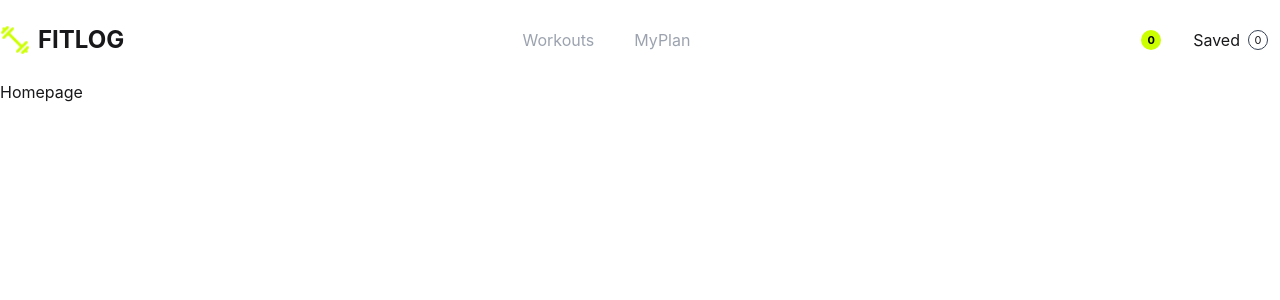
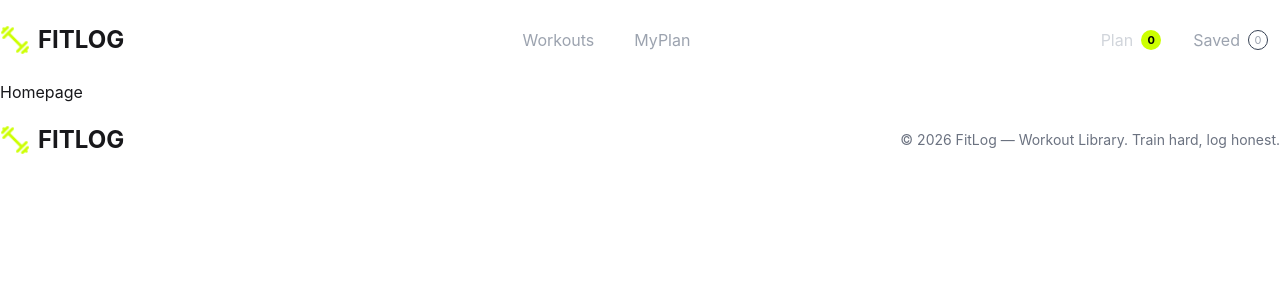
Before and after one commit to tibushra/FitLog-Workout-Library, a Next.js app: page / in a window 1280 px wide. Shown: the top 300 px of the page. Built offline with nearby package versions, Linux system fonts and the light colour scheme.

Commit message:
Footer Done

```diff
--- a/src/app/layout.js
+++ b/src/app/layout.js
@@ -1,6 +1,7 @@
 import { Geist, Geist_Mono } from "next/font/google";
 import "./globals.css";
 import Navbar from "@/components/shared/Navbar";
+import Footer from "@/components/shared/Footer";
 
 const geistSans = Geist({
   variable: "--font-geist-sans",
@@ -28,6 +29,7 @@
         <div>
           {children}
         </div>
+        <Footer></Footer>
       </body>
     </html>
   );
--- /dev/null
+++ b/src/components/shared/Footer.jsx
@@ -0,0 +1,24 @@
+import Image from 'next/image';
+import React from 'react';
+import logo from '@/assets/logo.png';
+
+const Footer = () => {
+    return (
+        <div className='container mx-auto flex justify-between items-center py-5'>
+            <div className='flex justify-between items-center gap-2'>
+                <Image
+                    src={logo}
+                    alt="FitLog logo"
+                    width={30}
+                    height={30}
+                />
+                <h2 className='font-bold text-2xl'>FITLOG</h2>
+            </div>
+            <div>
+                <p className='text-sm text-[#6B7280]'>© 2026 FitLog — Workout Library. Train hard, log honest.</p>
+                </div>
+        </div>
+    );
+};
+
+export default Footer;
--- a/src/components/shared/Navbar.jsx
+++ b/src/components/shared/Navbar.jsx
@@ -23,12 +23,12 @@
                     </button>
             </div>
             <div className='flex gap-2'>
-                <button className="flex items-center gap-2 rounded-2xl px-3 py-2 text-white hover:bg-gray-800">
+                <button className="flex items-center gap-2 rounded-2xl px-3 py-2 text-[#D1D5DB] hover:bg-gray-800">
                     Plan
                     <span className="flex h-5 w-5 items-center justify-center rounded-full bg-[#ccff00] text-[11px] font-bold text-black"> 0 </span>
                 </button>
 
-                <button className="flex items-center gap-2 rounded-2xl px-3 py-2 text-[#9CA3AF]hover:bg-gray-800">
+                <button className="flex items-center gap-2 rounded-2xl px-3 py-2 text-[#9CA3AF] hover:bg-gray-800">
                     Saved
                     <span className="flex h-5 w-5 items-center justify-center rounded-full border border-gray-700 text-[11px]"> 0 </span>
                 </button>
```
